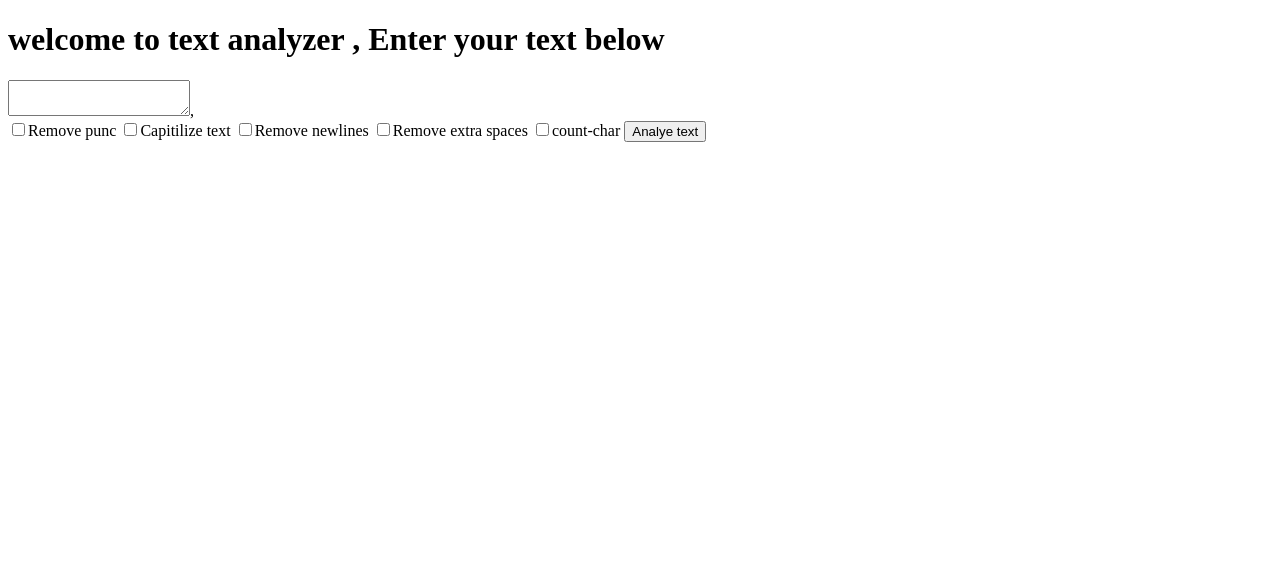
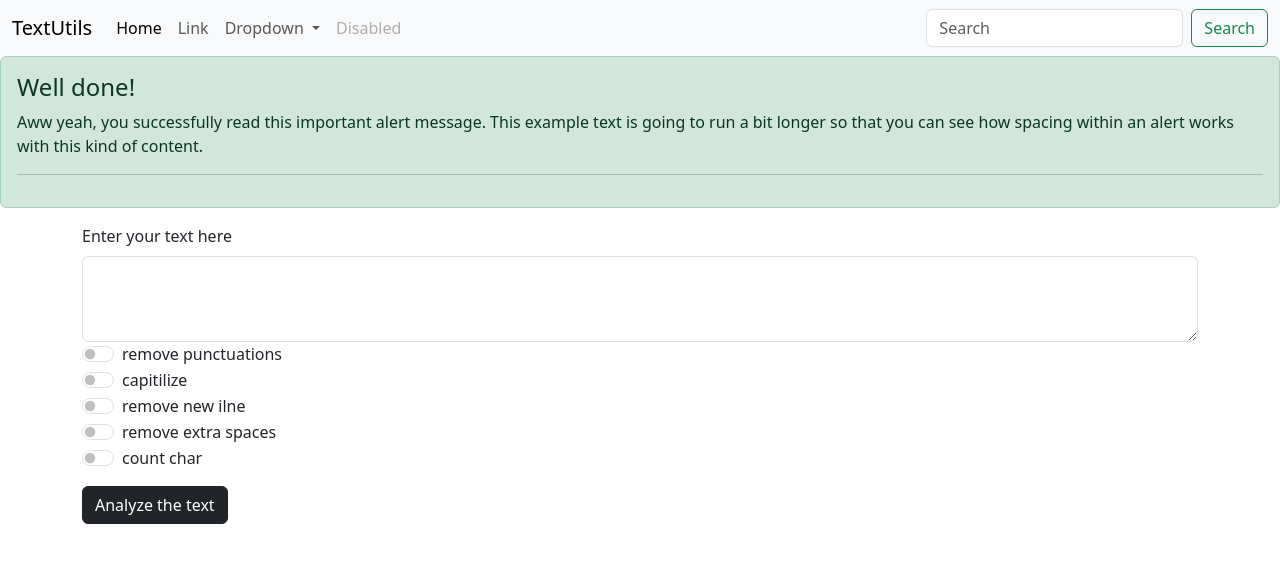
Before and after one commit to IZQIA-HASSAN/Django-learning-series, a Django app: page / in a window 1280 px wide. Shown: the top 563 px of the page. Run offline with Django 5.2, Linux system fonts and the light colour scheme.

Commit message:
added bootstrap

```diff
--- a/Django_course/templates/index.html
+++ b/Django_course/templates/index.html
@@ -1,21 +1,116 @@
-<!DOCTYPE html>
+<!doctype html>
 <html lang="en">
+
 <head>
-    <meta charset="UTF-8">
-    <meta name="viewport" content="width=device-width, initial-scale=1.0">
-    <title>Text Utils</title>
+    <meta charset="utf-8">
+    <meta name="viewport" content="width=device-width, initial-scale=1">
+    <title>Bootstrap demo</title>
+    <link href="https://cdn.jsdelivr.net/npm/bootstrap@5.3.8/dist/css/bootstrap.min.css" rel="stylesheet"
+        integrity="sha384-sRIl4kxILFvY47J16cr9ZwB07vP4J8+LH7qKQnuqkuIAvNWLzeN8tE5YBujZqJLB" crossorigin="anonymous">
 </head>
+
 <body>
-    <h1>welcome to text analyzer , Enter your text below</h1>
+    <nav class="navbar navbar-expand-lg bg-body-tertiary">
+        <div class="container-fluid">
+            <a class="navbar-brand" href="#">TextUtils </a>
+            <button class="navbar-toggler" type="button" data-bs-toggle="collapse"
+                data-bs-target="#navbarSupportedContent" aria-controls="navbarSupportedContent" aria-expanded="false"
+                aria-label="Toggle navigation">
+                <span class="navbar-toggler-icon"></span>
+            </button>
+            <div class="collapse navbar-collapse" id="navbarSupportedContent">
+                <ul class="navbar-nav me-auto mb-2 mb-lg-0">
+                    <li class="nav-item">
+                        <a class="nav-link active" aria-current="page" href="#">Home</a>
+                    </li>
+                    <li class="nav-item">
+                        <a class="nav-link" href="#">Link</a>
+                    </li>
+                    <li class="nav-item dropdown">
+                        <a class="nav-link dropdown-toggle" href="#" role="button" data-bs-toggle="dropdown"
+                            aria-expanded="false">
+                            Dropdown
+                        </a>
+                        <ul class="dropdown-menu">
+                            <li><a class="dropdown-item" href="#">Action</a></li>
+                            <li><a class="dropdown-item" href="#">Another action</a></li>
+                            <li>
+                                <hr class="dropdown-divider">
+                            </li>
+                            <li><a class="dropdown-item" href="#">Something else here</a></li>
+                        </ul>
+                    </li>
+                    <li class="nav-item">
+                        <a class="nav-link disabled" aria-disabled="true">Disabled</a>
+                    </li>
+                </ul>
+                <form class="d-flex" role="search">
+                    <input class="form-control me-2" type="search" placeholder="Search" aria-label="Search" />
+                    <button class="btn btn-outline-success" type="submit">Search</button>
+                </form>
+            </div>
+        </div>
 
-    <form action="/analyze" method="get" >
-        <textarea name="text"></textarea>,<br>
-        <input type="checkbox" name="removepun">Remove punc
-        <input type="checkbox" name="fullcaps">Capitilize text
-        <input type="checkbox" name="removeline">Remove newlines
-        <input type="checkbox" name="removeextraspace">Remove extra spaces
-        <input type="checkbox" name="countchar">count-char
-        <button type="submit">Analye text</button>
+    </nav>
+    <div class="alert alert-success" role="alert">
+        <h4 class="alert-heading">Well done!</h4>
+        <p>Aww yeah, you successfully read this important alert message. This example text is going to run a bit longer
+            so that you can see how spacing within an alert works with this kind of content.</p>
+        <hr>
+
+    </div>
+<form action="/analyze" method="get">
+    <div class="container">
+
+        <div class="mb-3">
+            <label for="exampleFormControlTextarea1" class="form-label">Enter your text here</label>
+            <textarea name="text" class="form-control" id="exampleFormControlTextarea1" rows="3"></textarea>
+
+            <div class="form-check form-switch">
+                <input class="form-check-input" name="removepun" type="checkbox" role="switch" id="switchCheckDefault">
+                <label class="form-check-label" for="switchCheckDefault">remove punctuations</label>
+
+            </div>
+
+
+            <div class="form-check form-switch">
+                <input class="form-check-input" name="fullcaps" type="checkbox" role="switch" id="switchCheckDefault">
+                <label class="form-check-label" for="switchCheckDefault">capitilize</label>
+
+            </div>
+
+
+            <div class="form-check form-switch">
+                <input class="form-check-input" name="removeline" type="checkbox" role="switch" id="switchCheckDefault">
+                <label class="form-check-label" for="switchCheckDefault">remove new ilne</label>
+
+            </div>
+
+
+            <div class="form-check form-switch">
+                <input class="form-check-input" name="removeextraspace" type="checkbox" role="switch" id="switchCheckDefault">
+                <label class="form-check-label" for="switchCheckDefault">remove extra spaces</label>
+
+            </div>
+
+
+            <div class="form-check form-switch">
+                <input class="form-check-input" name="countchar" type="checkbox" role="switch" id="switchCheckDefault">
+                <label class="form-check-label" for="switchCheckDefault">count char</label>
+
+            </div>
+
+
+        </div>
+        <button type="submit" class="btn btn-dark">Analyze the text  </button>
+    </div>
+
     </form>
+
+
+    <script src="https://cdn.jsdelivr.net/npm/bootstrap@5.3.8/dist/js/bootstrap.bundle.min.js"
+        integrity="sha384-FKyoEForCGlyvwx9Hj09JcYn3nv7wiPVlz7YYwJrWVcXK/BmnVDxM+D2scQbITxI"
+        crossorigin="anonymous"></script>
 </body>
+
 </html>
```
Also changed, not shown: Django_course/templates/index2.html (added, +21 -0 lines).
